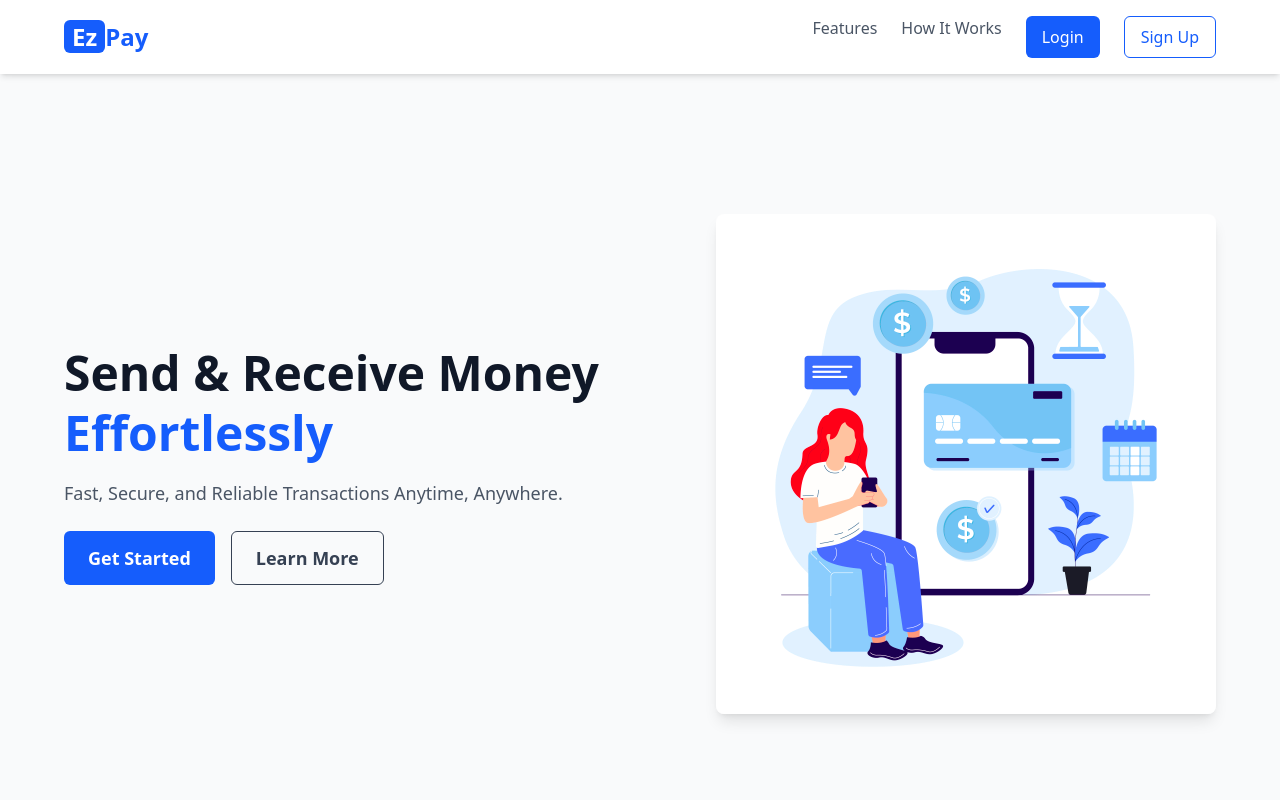
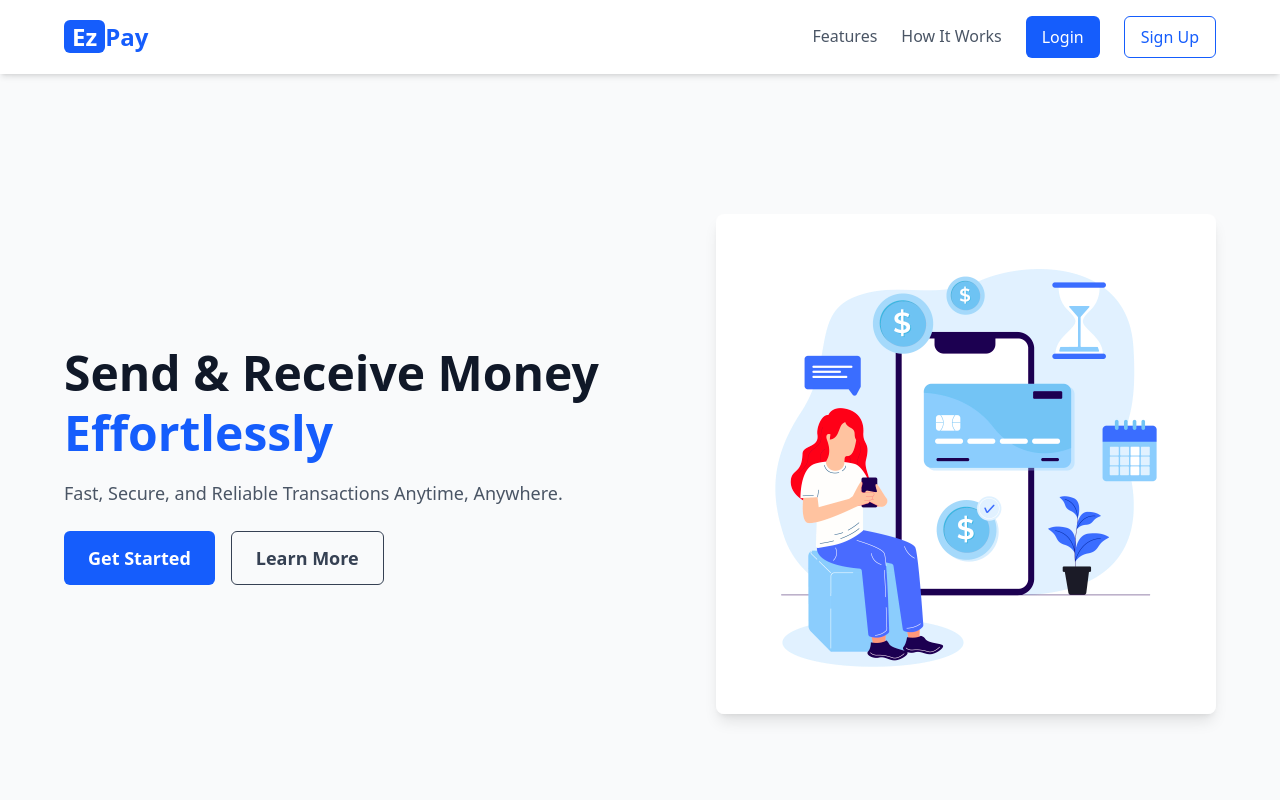
Before and after one commit to Krishna-Mehta-135/EzPay, a React (Vite) app in the folder Client/: page / in a window 1280 px wide. Shown: the top 800 px of the page. Built offline with nearby package versions, Linux system fonts and the light colour scheme.

Commit message:
fixed landing page

```diff
--- a/Client/src/pages/LandingPage.jsx
+++ b/Client/src/pages/LandingPage.jsx
@@ -21,7 +21,7 @@ const Landing = () => {
                         to="features"
                         smooth={true}
                         duration={500}
-                        className="cursor-pointer text-gray-600 hover:text-blue-600"
+                        className="cursor-pointer mt-2 text-gray-600 hover:text-blue-600"
                     >
                         Features
                     </ScrollLink>
@@ -29,7 +29,7 @@ const Landing = () => {
                         to="how-it-works"
                         smooth={true}
                         duration={500}
-                        className="cursor-pointer text-gray-600 hover:text-blue-600"
+                        className="cursor-pointer mt-2 text-gray-600 hover:text-blue-600"
                     >
                         How It Works
                     </ScrollLink>
```
